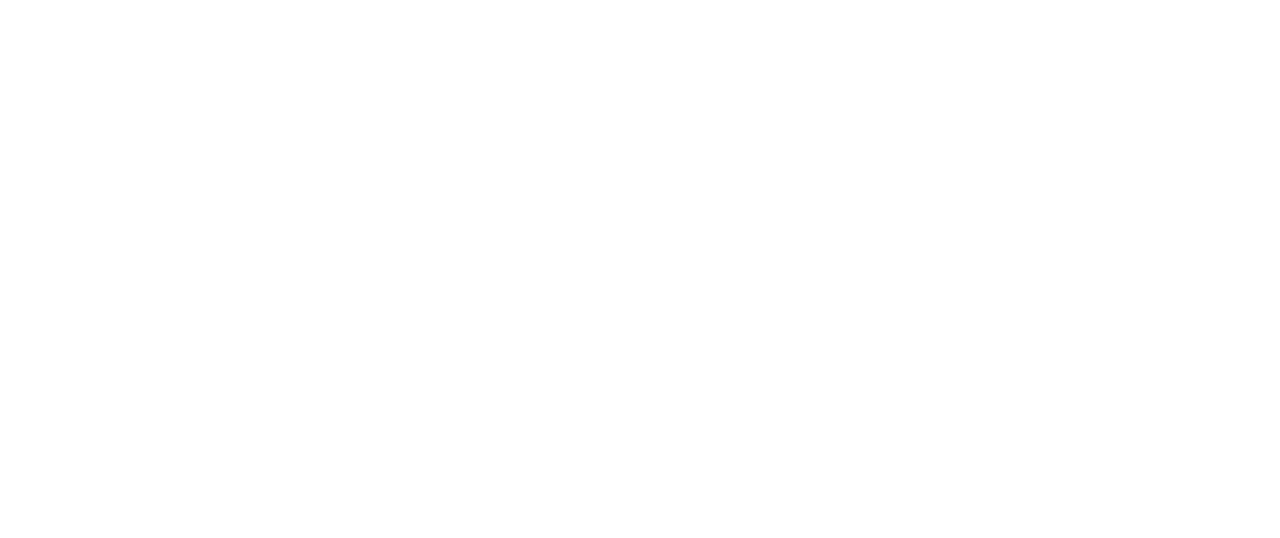
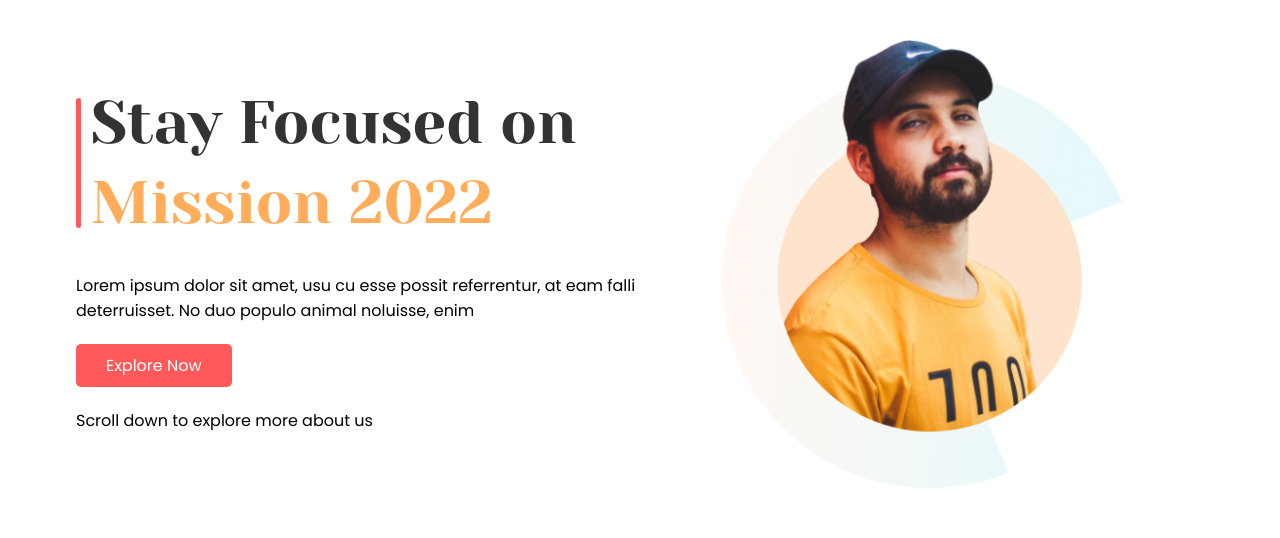
Before and after one commit to wpdevexpert/mission2022, a plain HTML site: page index.html in a window 1280 px wide. Drawn offline with Linux system fonts and the light colour scheme.

Commit message:
Hero section

```diff
--- a/index.html
+++ b/index.html
@@ -6,10 +6,35 @@
     <meta http-equiv="X-UA-Compatible" content="IE=edge">
     <meta name="viewport" content="width=device-width, initial-scale=1.0">
     <title>Shariat Ullah Milon</title>
+    <link rel="preconnect" href="https://fonts.googleapis.com">
+    <link rel="preconnect" href="https://fonts.gstatic.com" crossorigin>
+    <link href="https://fonts.googleapis.com/css2?family=Poppins:wght@300;400;600;700&family=Yeseva+One&display=swap"
+        rel="stylesheet">
+    <link rel="stylesheet" href="style.css">
 </head>
 
 <body>
-
+    <section class="hero-area">
+        <div class="container d-flex">
+            <div class="half-width">
+                <div class="hero-title">
+                    <h1>Stay Focused on<br /><span class="highlight">Mission 2022</span></h1>
+                </div>
+                <p>Lorem ipsum dolor sit amet, usu cu esse possit referrentur, at eam falli deterruisset. No duo populo
+                    animal noluisse,
+                    enim</p>
+                <div class="button">
+                    <a href="#">Explore Now</a>
+                </div>
+                <p>Scroll down to explore more about us</p>
+            </div>
+            <div class="half-width">
+                <div class="profile-img">
+                    <img src="images/person.png" alt="">
+                </div>
+            </div>
+        </div>
+    </section>
 </body>
 
 </html>
--- a/style.css
+++ b/style.css
@@ -4,3 +4,72 @@
     padding: 0;
     box-sizing: border-box;
 }
+body {
+    font-family: 'Poppins', sans-serif;
+}
+p {
+    margin-bottom: 20px;
+}
+img {
+    max-width: 100%;
+}
+.highlight {
+    color: #FFAD5A;
+}
+.container {
+    width: 1128px;
+    max-width: 100%;
+    margin: 0 auto;
+}
+.half-width {
+    width: 50%;
+    float: left;
+}
+.d-flex {
+    display: flex;
+    align-items: center;
+    align-content: center;
+}
+/*****Hero Section*****/
+section.hero-area {
+    padding: 40px 0;
+    overflow: hidden;
+}
+.hero-title {
+    position: relative;
+    margin-bottom: 30px;
+}
+.hero-title:before {
+    content: "";
+    position: absolute;
+    top: 15px;
+    bottom: 15px;
+    left: 0;
+    border-left: 5px solid #FF5959;
+    border-radius: 10px;
+}
+.hero-title h1 {
+    font-family: 'Yeseva One', cursive;
+    font-weight: 400;
+    font-size: 60px;
+    line-height: 80px;
+    color: #333333;
+    margin-left: 15px;
+}
+.button {
+    margin-top: 30px;
+    margin-bottom: 30px;
+}
+.button a {
+    padding: 10px 30px;
+    background-color: #FF5959;
+    color: #fff;
+    text-decoration: none;
+    border-radius: 5px;
+}
+.profile-img {
+    text-align: center;
+}
+.profile-img img {
+    width: 400px;
+}
```
Also changed, not shown: images/person.png (added).
